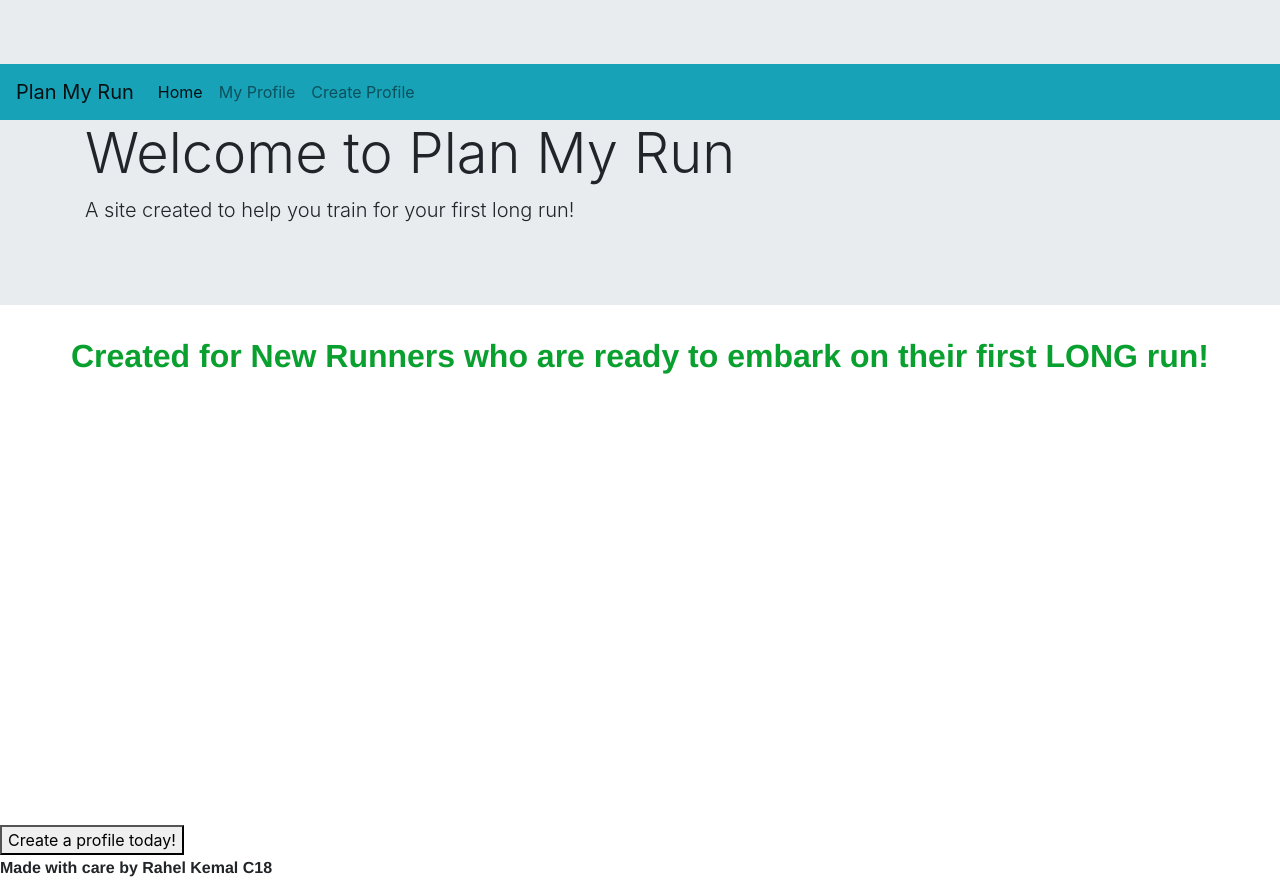
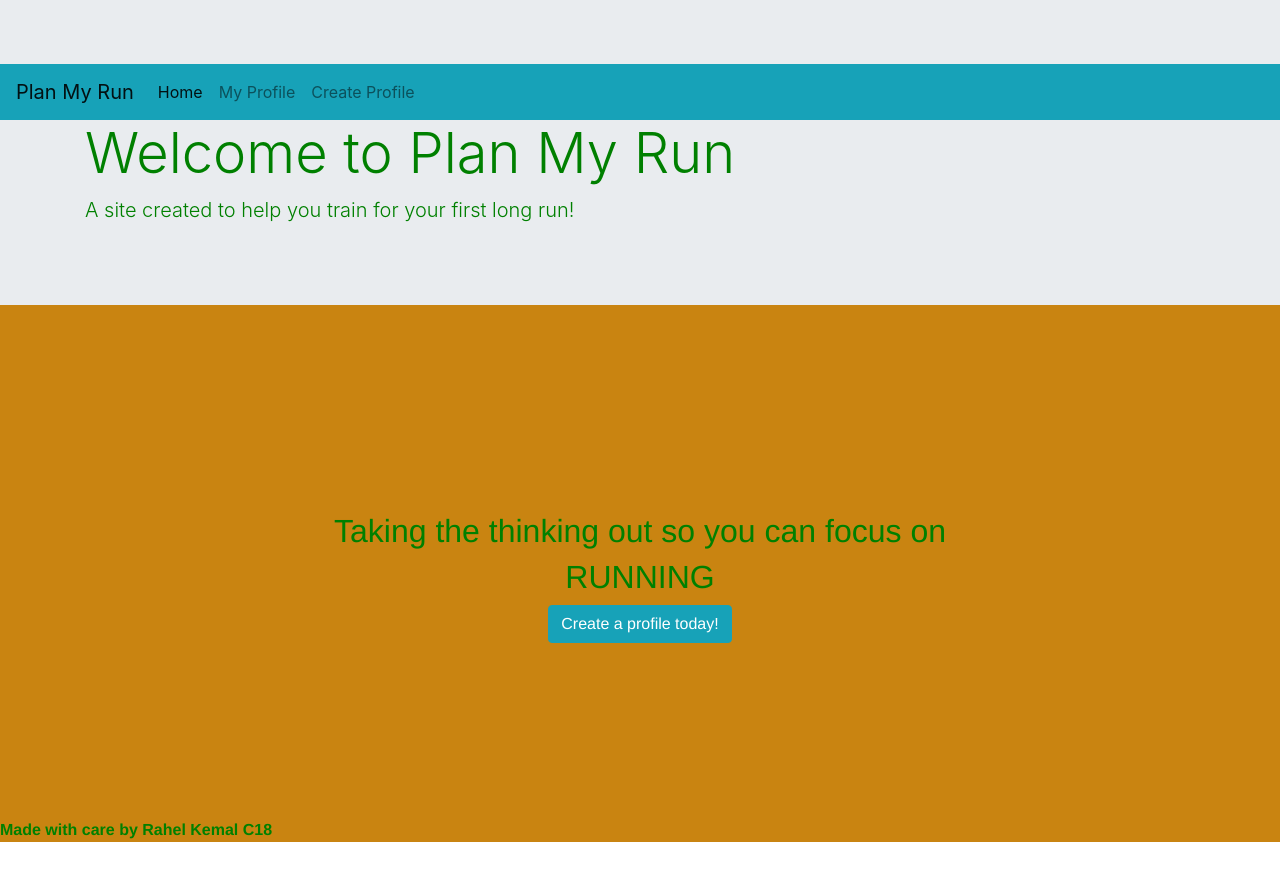
Before and after one commit to rahelskemal/pmr-fe, a React (Create React App) app: page / in a window 1280 px wide. After the commit the page ends 842 px from the top, so only its background shows below. Built offline with nearby package versions, Linux system fonts and the light colour scheme; no server answers.

Commit message:
style page for dashboard complete

```diff
--- a/src/components/NewProfile.js
+++ b/src/components/NewProfile.js
@@ -28,6 +28,8 @@ const NewProfile = (props) => {
         zip,
         state,
         })
+
+
 };
 
 return (
--- a/src/hooks/useAuth.js
+++ b/src/hooks/useAuth.js
@@ -119,7 +119,7 @@ export const AuthProvider = ({ children }) => {
     };
 
     const CreateNewProfile = (user) =>{
-        axios.patch(`${Kurl}, ${user.id}`, convertCamelToSnake(user))
+        axios.patch(`${Kurl}/${user.id}`, convertCamelToSnake(user))
         .then((response) => {
         console.log(response.data);
         const newData = [...newProfile];
--- a/src/pages/Dashboard.css
+++ b/src/pages/Dashboard.css
@@ -1,13 +1,23 @@
 
+.fullpage {
+    color: green;
+
+}
+
+.wholepage {
+    background-color: #c98411;
+
+}
 
 .headtext {
-    color: rgb(10, 160, 47);
+    color:green;
     text-align: center;
     font-family: Helvetica;
+    justify-content: center;
     min-height: 60vh;
     display: flex;
     flex-direction: column;
-    font-weight: bold;
+    /* font-weight: bold; */
 }
 
 .footer {
--- a/src/pages/Dashboard.js
+++ b/src/pages/Dashboard.js
@@ -3,12 +3,17 @@
 
 import NavBar from "../components/NavBar";
 import './Dashboard.css';
+import { useNavigate } from "react-router-dom";
 
 
 
 const Dashboard = () => {
+    const navigate = useNavigate();
+
+
     return (
-        <secion>
+        <div className="wholepage">
+        <secion className="fullpage">
         <div className="jumbotron jumbotron-fluid">
             <div>
                 <NavBar />
@@ -19,10 +24,13 @@ const Dashboard = () => {
             </div>
         </div>
         <div>
-            <h2 className ="headtext"> Created for New Runners who are ready to embark on their first LONG run!</h2>
-            <div classname = "button">
-                <button className="mainpagebutton"> Create a profile today!
-            </button>
+            <div className ="headtext">
+                {/* <h2> Created for new runners </h2> */}
+                <h2>Taking the thinking out so you can focus on</h2>
+                <h2>RUNNING</h2>
+            <div>
+                <button  type="button" className="btn btn-info" onClick={()=> navigate('/register')}> Create a profile today! </button>
+            </div>
         </div>
         </div>
 
@@ -31,6 +39,7 @@ const Dashboard = () => {
         </footer>
 
         </secion>
+        </div>
     )
 }
 
```
